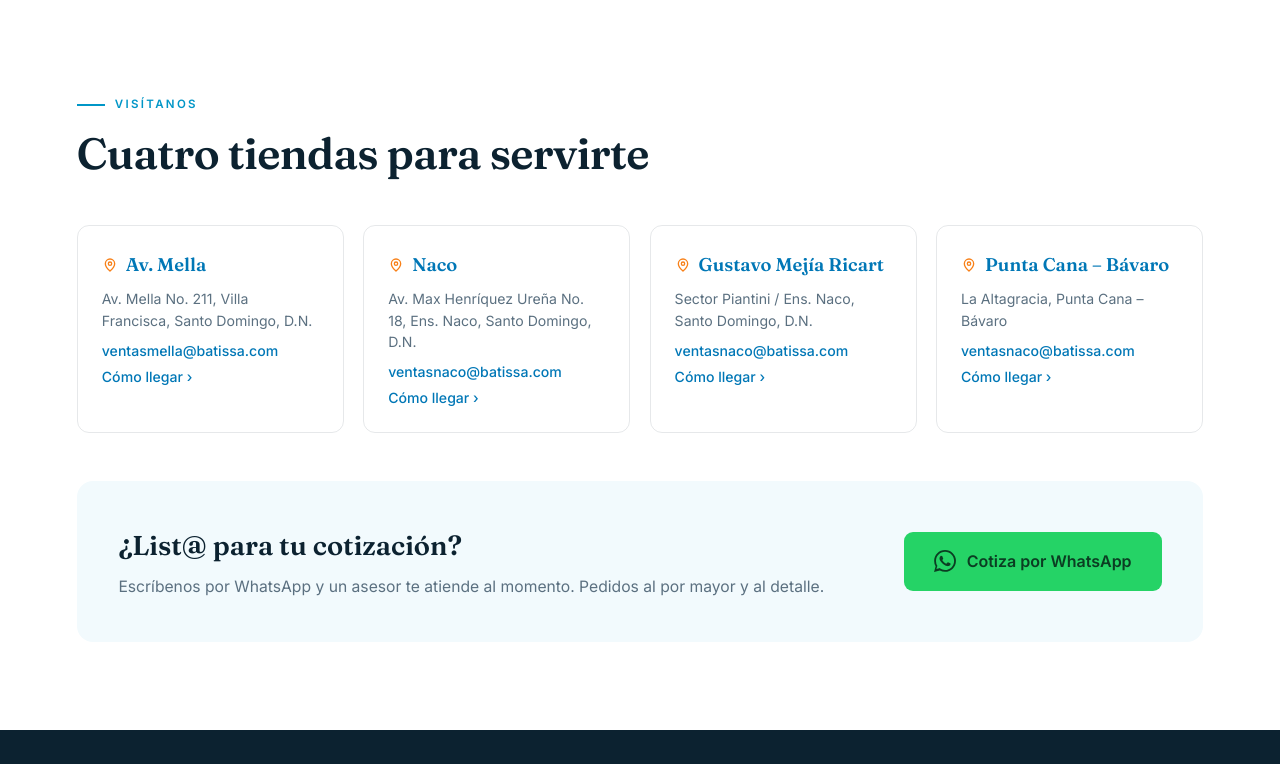
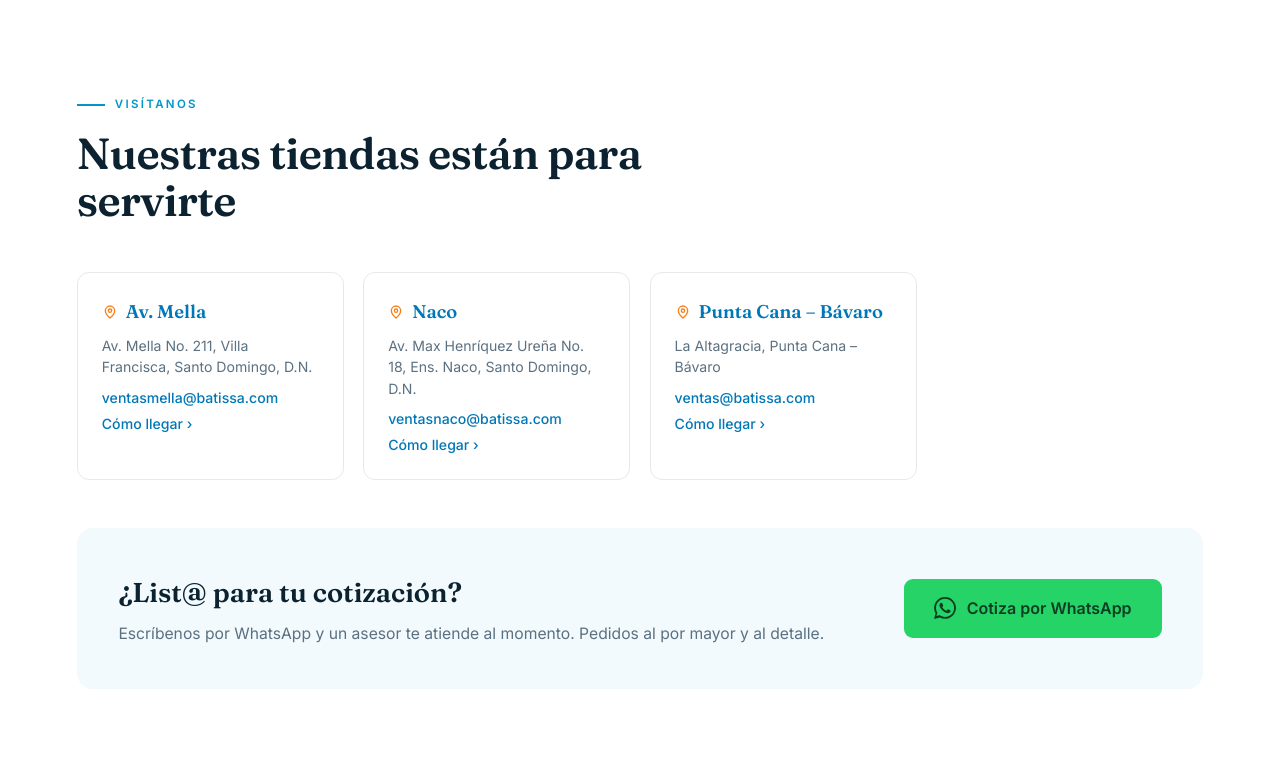
Before and after one commit to Primitiv0/batissa, a plain HTML site: page index.html in a window 1280 px wide. Shown: the part 3200-3964 px from the top of the page. Drawn offline with Linux system fonts and the light colour scheme.

Commit message:
Update email addresses and location details
Failed commit re-done.

```diff
--- a/index.html
+++ b/index.html
@@ -313,7 +313,7 @@
     <div class="foot-col">
       <h5 data-i18n="foot.contact">Contacto</h5>
       <a href="tel:+18096864043">(809) 686-4043</a>
-      <a href="mailto:ventasmella@batissa.com">ventas@batissa.com</a>
+      <a href="mailto:ventas@batissa.com">ventas@batissa.com</a>
       <a href="mailto:ventasmella@batissa.com">ventasmella@batissa.com</a>
       <a href="mailto:ventasnaco@batissa.com">ventasnaco@batissa.com</a>
     </div>
@@ -361,7 +361,7 @@ const DICT = {
     'hist.p3':'Hoy, con más de cinco décadas de trayectoria, seguimos innovando para ofrecer la calidad de siempre en nuestros textiles y productos, a precios competitivos para los principales sectores del país.',
     'hist.t1':'Fabricación propia','hist.t2':'Al por mayor y al detalle','hist.t3':'En existencia y por encargo','hist.t4':'Bordado y estampado',
     'svc.eyebrow':'Lo que hacemos','svc.h2':'Más que vender uniformes',
-    'loc.eyebrow':'Visítanos','loc.h2':'Cuatro tiendas para servirte',
+    'loc.eyebrow':'Visítanos','loc.h2':'Nuestras tiendas están para servirte',
     'cta.title':'¿List@ para tu cotización?','cta.sub':'Escríbenos por WhatsApp y un asesor te atiende al momento. Pedidos al por mayor y al detalle.','cta.btn':'Cotiza por WhatsApp',
     'foot.blurb':'Pioneros en la fabricación y venta de todo tipo de uniformes en la República Dominicana.',
     'foot.explore':'Explorar','foot.contact':'Contacto','foot.copy':'© 2025 Uniformes Batissa SRL. Todos los derechos reservados.',
@@ -384,8 +384,7 @@ const DICT = {
     locs:[
       ['Av. Mella','Av. Mella No. 211, Villa Francisca, Santo Domingo, D.N.','ventasmella@batissa.com'],
       ['Naco','Av. Max Henríquez Ureña No. 18, Ens. Naco, Santo Domingo, D.N.','ventasnaco@batissa.com'],
-      ['Gustavo Mejía Ricart','Sector Piantini / Ens. Naco, Santo Domingo, D.N.','ventasnaco@batissa.com'],
-      ['Punta Cana – Bávaro','La Altagracia, Punta Cana – Bávaro','ventasnaco@batissa.com']
+      ['Punta Cana – Bávaro','La Altagracia, Punta Cana – Bávaro','ventas@batissa.com']
     ],
     loc_visit:'Cómo llegar', loc_more:'Cotizar'
   },
```
